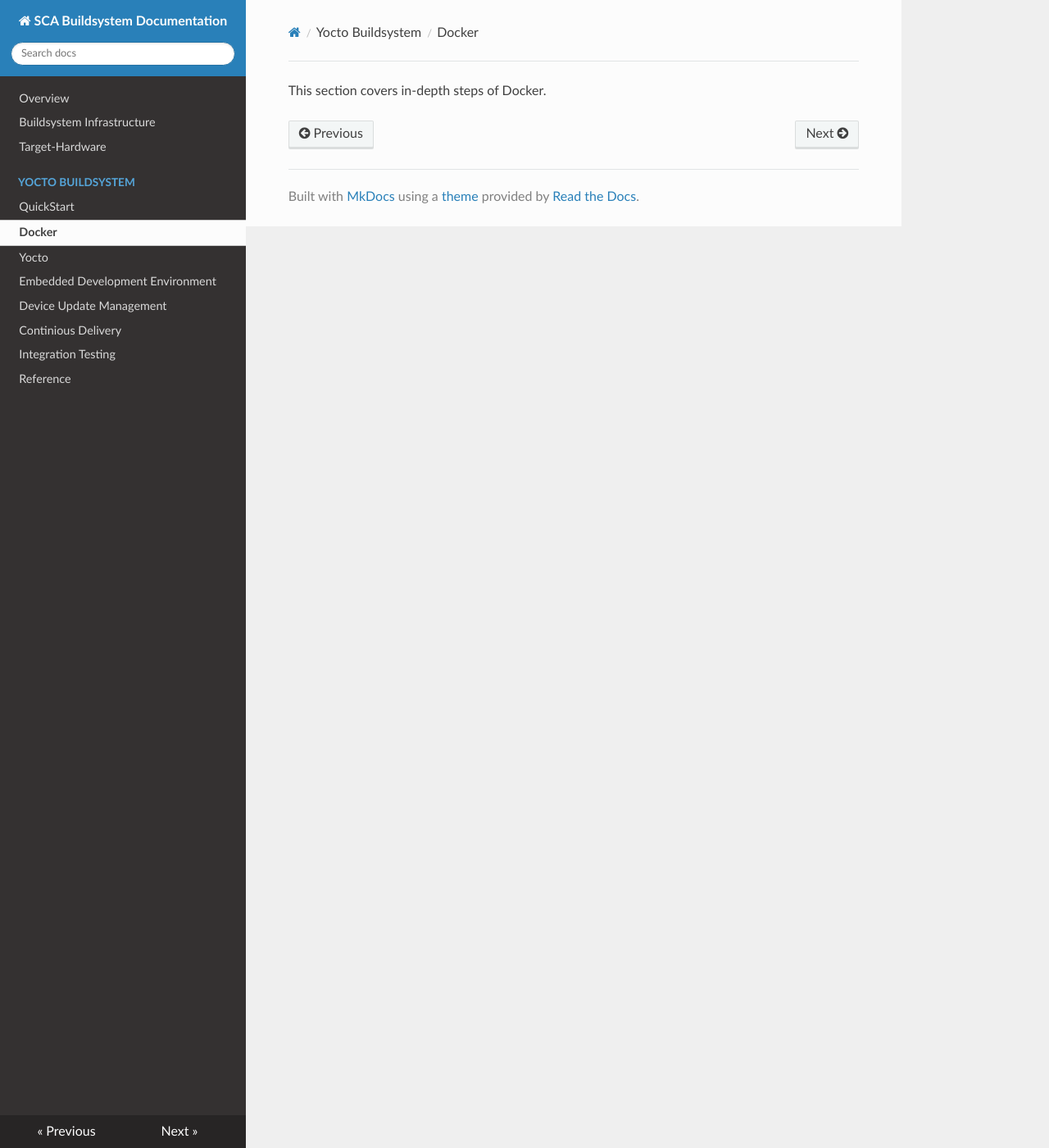
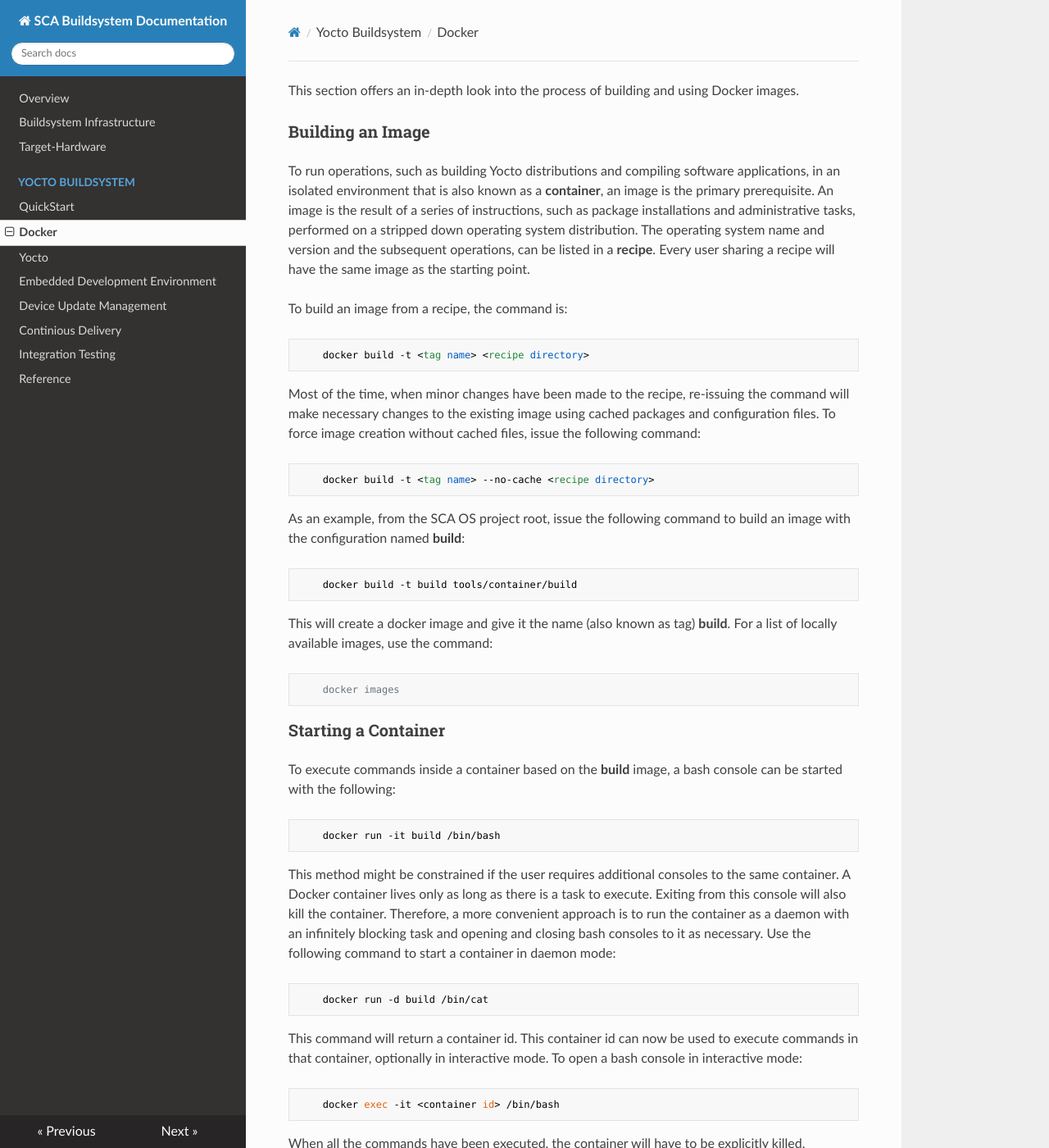
Before and after one commit to nokinger/serverTest, an MkDocs documentation site: the page built from docs/yocto/docker.md, in a window 1280 px wide and 1400 px high. Shown: the whole window at 82% size. Built offline with MkDocs 1.6.1, drawn with Linux system fonts in a browser that asks for light colours; nearby versions of some CDN libraries; old or Windows-style settings are respelled for this version of MkDocs; some of the changed text lies outside the part shown.

Commit message:
In-depth documentation added for Docker.

````diff
--- a/docs/yocto/docker.md
+++ b/docs/yocto/docker.md
@@ -1 +1,71 @@
-This section covers in-depth steps of Docker.
+This section offers an in-depth look into the process of building and using Docker images.
+
+### Building an Image
+
+To run operations, such as building Yocto distributions and compiling software applications, in an isolated environment that is also known as a __container__, an image is the primary prerequisite. An image is the result of a series of instructions, such as package installations and administrative tasks, performed on a stripped down operating system distribution. The operating system name and version and the subsequent operations, can be listed in a __recipe__. Every user sharing a recipe will have the same image as the starting point.
+
+To build an image from a recipe, the command is:
+
+```bash
+    docker build -t <tag name> <recipe directory>
+```
+
+Most of the time, when minor changes have been made to the recipe, re-issuing the command will make necessary changes to the existing image using cached packages and configuration files. To force image creation without cached files, issue the following command:
+
+```bash
+    docker build -t <tag name> --no-cache <recipe directory>
+```
+
+As an example, from the SCA OS project root, issue the following command to build an image with the configuration named __build__:
+
+```bash
+    docker build -t build tools/container/build
+```
+
+This will create a docker image and give it the name (also known as tag) __build__. For a list of locally available images, use the command:
+
+```bash
+    docker images
+```
+
+### Starting a Container
+
+To execute commands inside a container based on the __build__ image, a bash console can be started with the following:
+
+```bash
+    docker run -it build /bin/bash
+```
+
+This method might be constrained if the user requires additional consoles to the same container. A Docker container lives only as long as there is a task to execute. Exiting from this console will also kill the container. Therefore, a more convenient approach is to run the container as a daemon with an infinitely blocking task and opening and closing bash consoles to it as necessary. Use the following command to start a container in daemon mode:
+
+```bash
+    docker run -d build /bin/cat
+```
+
+This command will return a container id. This container id can now be used to execute commands in that container, optionally in interactive mode. To open a bash console in interactive mode:
+
+```bash
+    docker exec -it <container id> /bin/bash
+```
+
+When all the commands have been executed, the container will have to be explicitly killed.
+
+```bash
+    docker kill <container id>
+    # To remove the dead container
+    docker rm <container id>
+```
+
+### Automating the Operation
+
+To simplify the aforementioned series of operations, a also mount necessary directories and add network capabilities, a convenience script `run_in_container.sh` has been provided in the `tools` directory. To build an image (if necessary) with recipe __build__ and execute a command inside a container based on it and kill and remove the container when command has finished executing:
+
+```bash
+    tools/run_in_container.sh build <command>
+```
+
+To open a bash console in the container with this script, use the following command:
+
+```bash
+    tools/run_in_container.sh build /bin/bash
+```
````
Also changed, not shown: docs/yocto/quickstart.md (+0 -4 lines).
